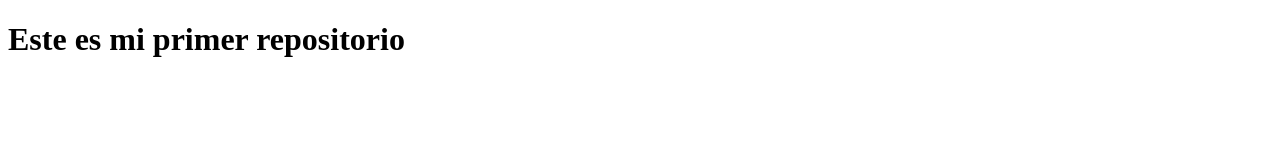
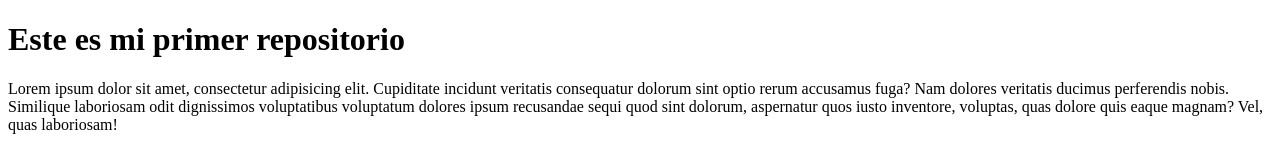
Before and after one commit to Jonnad89/miPrimerRepositorio, a plain HTML site: page index.html in a window 1280 px wide. Drawn offline with Linux system fonts and the light colour scheme.

Commit message:
Se agrego texto

```diff
--- a/index.html
+++ b/index.html
@@ -10,7 +10,11 @@
 
     <h1>Este es mi primer repositorio</h1>
 
-
+    <section>
+        <p>
+            Lorem ipsum dolor sit amet, consectetur adipisicing elit. Cupiditate incidunt veritatis consequatur dolorum sint optio rerum accusamus fuga? Nam dolores veritatis ducimus perferendis nobis. Similique laboriosam odit dignissimos voluptatibus voluptatum dolores ipsum recusandae sequi quod sint dolorum, aspernatur quos iusto inventore, voluptas, quas dolore quis eaque magnam? Vel, quas laboriosam!
+        </p>
+    </section>
 
 </body>
 </html>
```
